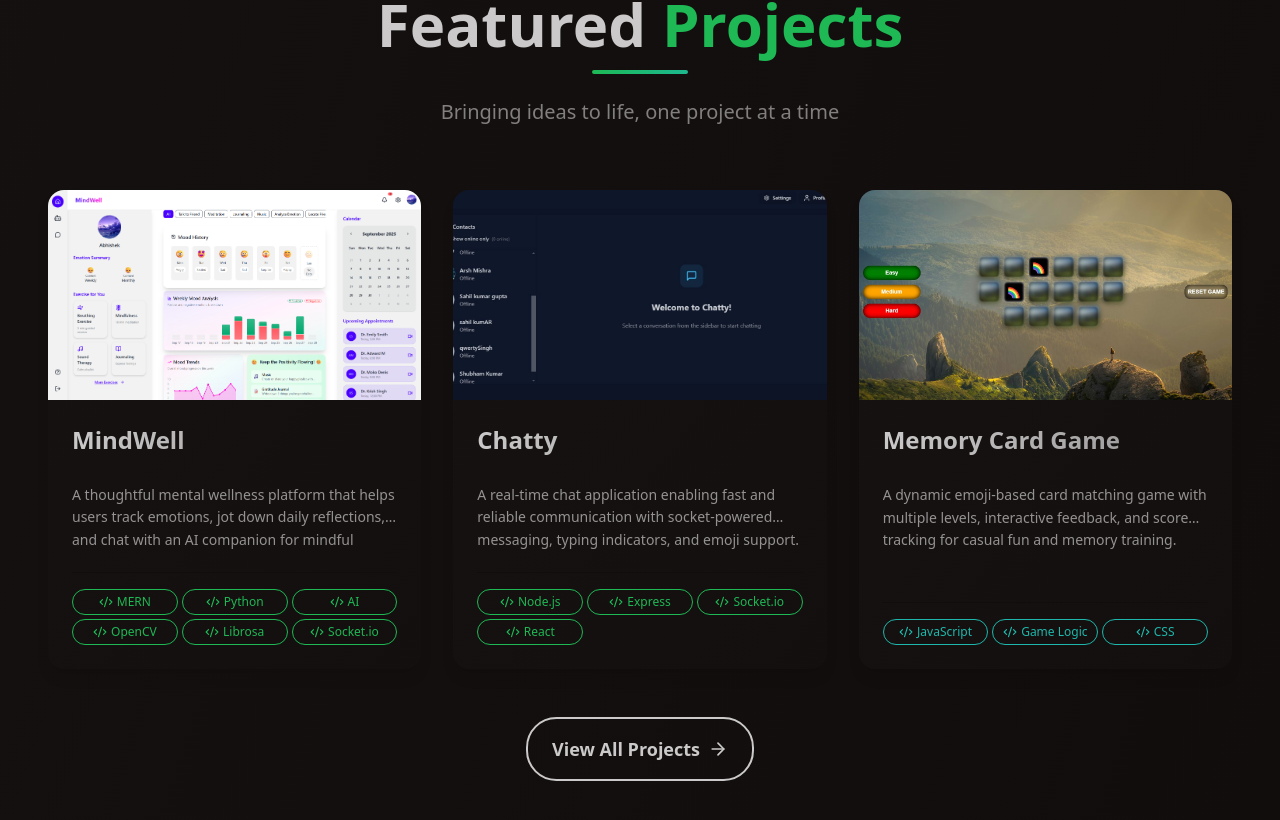
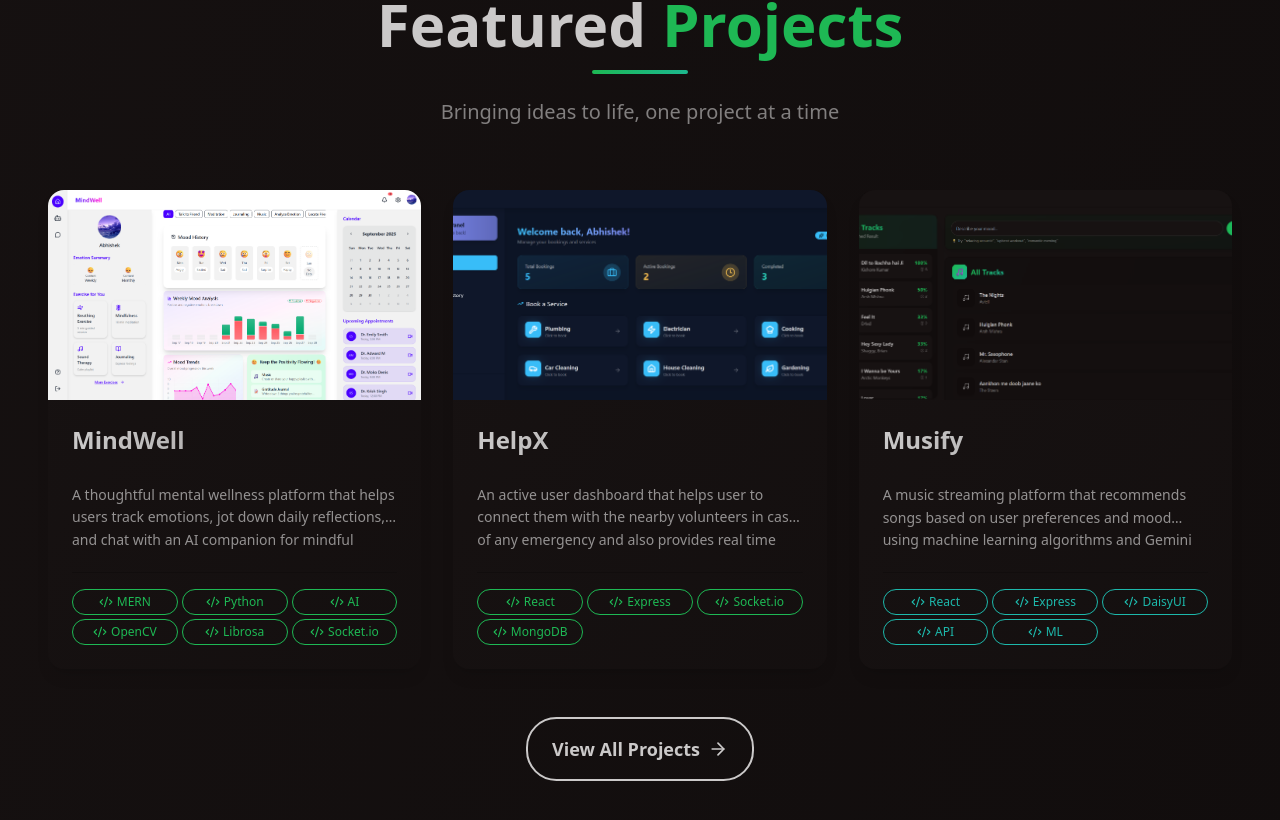
Before and after one commit to Abhishe295/Profile, a React (Vite) app: page / in a window 1280 px wide. Shown: the part 2426-3246 px from the top of the page. Built offline with nearby package versions, Linux system fonts and the light colour scheme.

Commit message:
Project updates

```diff
--- a/src/Pages/HomePage.jsx
+++ b/src/Pages/HomePage.jsx
@@ -5,8 +5,8 @@ import toast, { Toaster } from 'react-hot-toast';
 import Navbar from '../Components/Navbar';
 import Card from '../Components/Card';
 import MindWell from '../assets/MindWell.png';
-import Chatty from '../assets/Chatty.jpg';
-import MemoryCard from '../assets/MemoryCard.jpg';
+import HelpX from '../assets/HelpX.png';
+import Musify from '../assets/Musify.png';
 import Abhishek from '../assets/Abhishek.jpg';
 
 const letters = "!<>-_\\/[]{}—=+*^?#________";
@@ -292,23 +292,23 @@ const HomePage = () => {
         shortDesc: "A thoughtful mental wellness platform that helps users track emotions, jot down daily reflections, and chat with an AI companion for mindful growth.",
         tags: ["MERN", "Python", "AI", "OpenCV", "Librosa", "Socket.io"],
         theme: themes[0],
-        link: "https://github.com/Abhishe295/ThinkBoard",
+        link: "https://mindwell-three.vercel.app/",
       },
     {
-        name: "Chatty",
-        image: Chatty,
-        shortDesc: "A real-time chat application enabling fast and reliable communication with socket-powered messaging, typing indicators, and emoji support.",
-        tags: ["Node.js", "Express", "Socket.io", "React"],
+        name: "HelpX",
+        image: HelpX,
+        shortDesc: "An active user dashboard that helps user to connect them with the nearby volunteers in case of any emergency and also provides real time chat support.",
+        tags: ["React", "Express", "Socket.io", "MongoDB"],
         theme: themes[0],
-        link: "https://github.com/Abhishe295/REalTime---Chatapp-",
+        link: "https://help-x-wheat.vercel.app/",
       },
     {
-        name: "Memory Card Game",
-        image: MemoryCard,
-        shortDesc: "A dynamic emoji-based card matching game with multiple levels, interactive feedback, and score tracking for casual fun and memory training.",
-        tags: ["JavaScript", "Game Logic", "CSS"],
+        name: "Musify",
+        image: Musify,
+        shortDesc: "A music streaming platform that recommends songs based on user preferences and mood using machine learning algorithms and Gemini API.",
+        tags: ["React", "Express", "DaisyUI","API","ML"],
         theme: themes[2],
-        link: "https://github.com/Abhishe295/Memory---card-game-with-levels",
+        link: "https://musfiy.vercel.app/",
       },
   ];
 
```
Also changed, not shown: src/assets/HelpX.png (added), src/assets/Musify.png (added).
